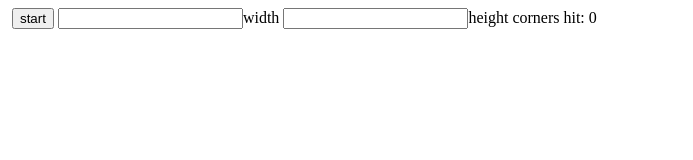
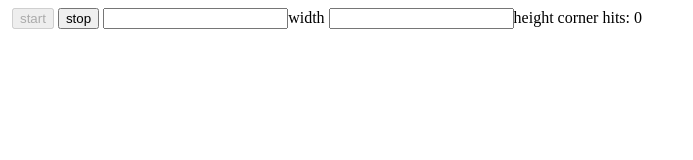
Before and after one commit to chicheka/dvd-logo, a plain HTML site: page index.html in a window 1280 px wide. Both pictures are taken after a click on the button "start". Shown: the whole page, without its empty margins (0-693 px from the left). Drawn offline with Linux system fonts and the light colour scheme.

Commit message:
Stop button (not working yet)

```diff
--- a/index.html
+++ b/index.html
@@ -16,9 +16,10 @@
         <img id="dvd-magenta" src="dvd-logo-magenta.png" style="display:none;"></img>
         <canvas id="canvas" width=600, height=400></canvas>
         <button id="start">start</button>
+        <button id="stop">stop</button>
         <input id="width" type="number">width</input>
         <input id="height" type="number">height</input>
-        <span id="corners">corners hit: 0</span>
+        <span id="corners">corner hits: 0</span>
         <script src="main.js"></script>
     </body>
 </html>
--- a/main.js
+++ b/main.js
@@ -8,7 +8,11 @@ let xMove = 1;
 let yMove = 1;
 let corners = 0;
 
+document.getElementById("stop").disabled = true;
+
 document.getElementById("start").onclick = function(){
+    document.getElementById("start").disabled = true;
+    document.getElementById("stop").disabled = false;
     let width = Number(document.getElementById("width").value);
     let height = Number(document.getElementById("height").value);
     canvas.width = width;
@@ -35,6 +39,11 @@ document.getElementById("start").onclick = function(){
         x += xMove;
         y += yMove;
     }, 10);
+}
+
+document.getElementById("stop").onclick = function(){
+    document.getElementById("start").disabled = false;
+    document.getElementById("stop").disabled = true;
 }
 
 let colorsAvailable = ["dvd-red", "dvd-yellow", "dvd-green", "dvd-cyan", "dvd-blue", "dvd-magenta"];
```
